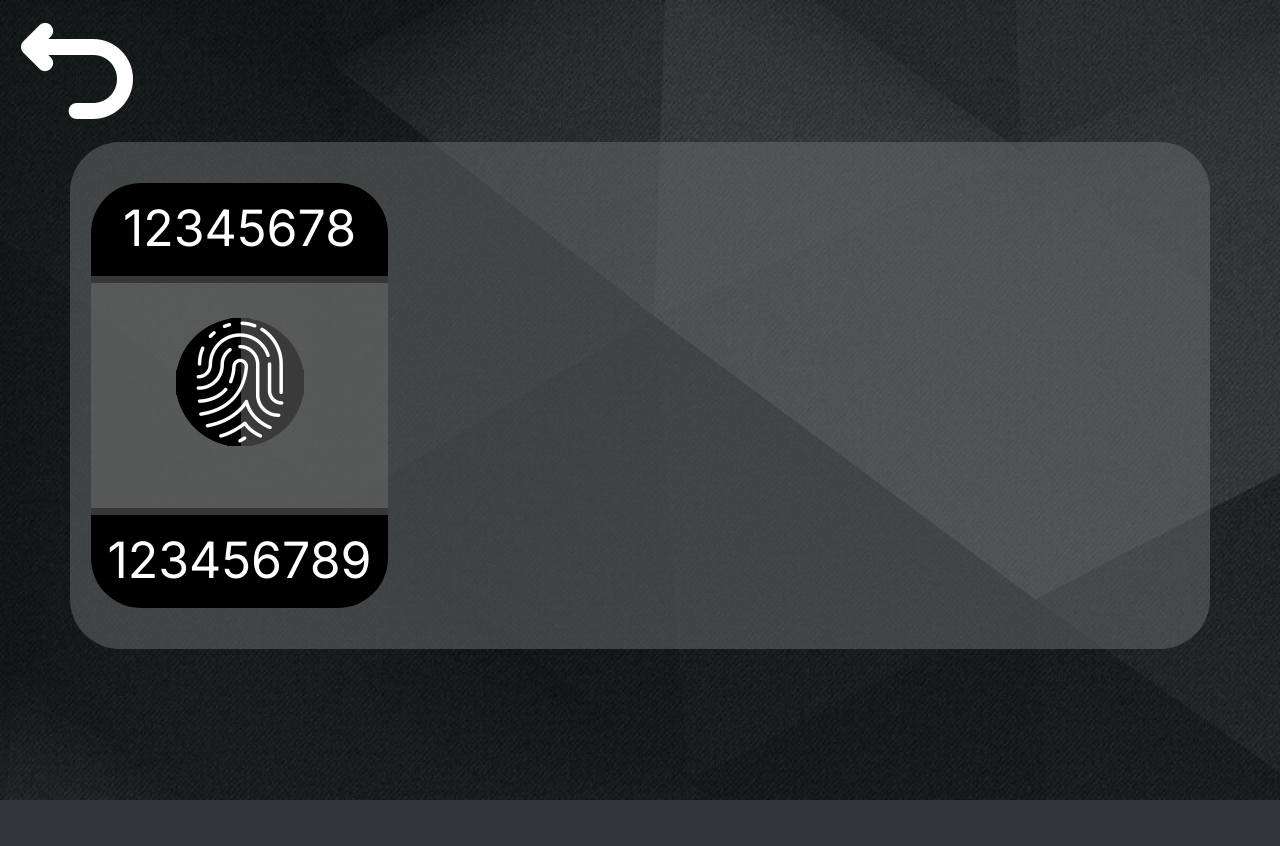
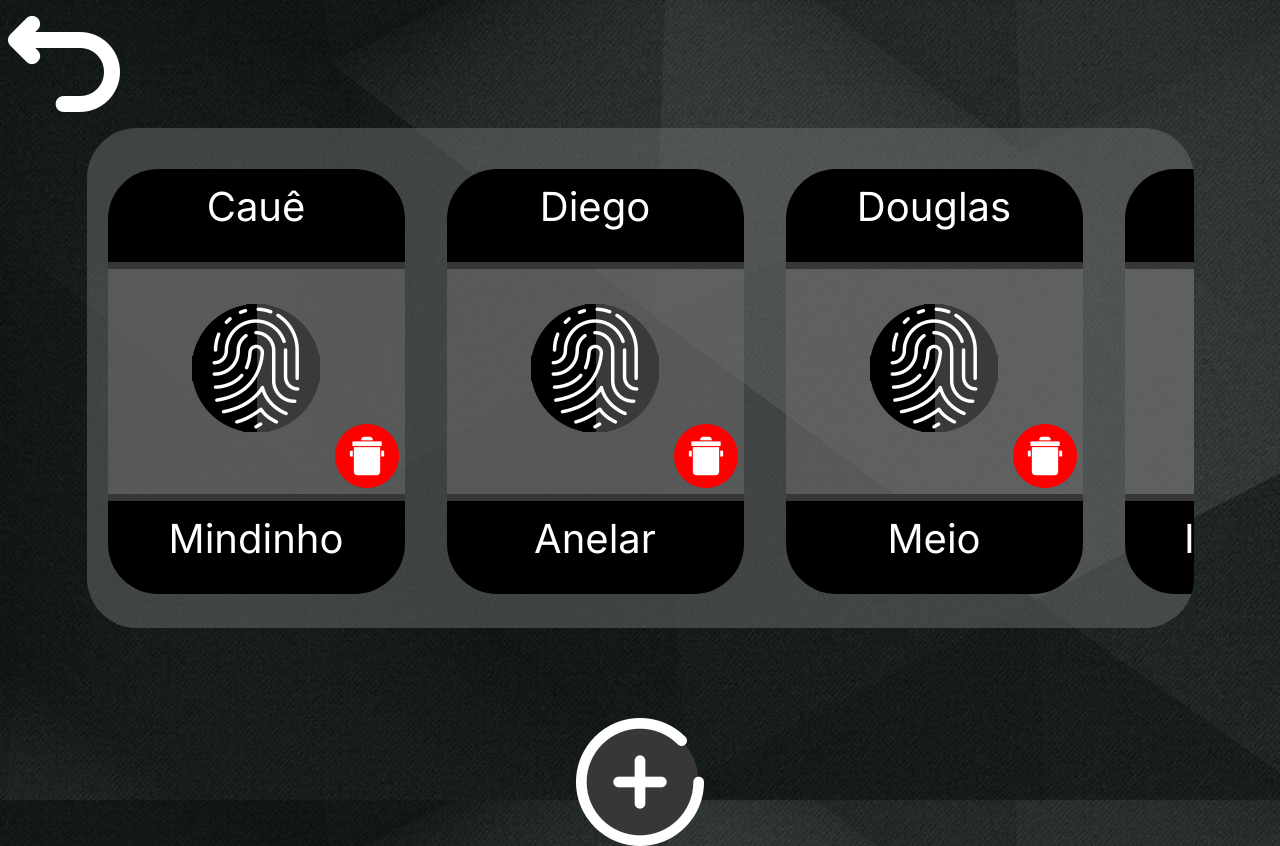
Before and after one commit to WesleySliva1706/ChallangeFIAP-BRQ, a plain HTML site: page biometria/index.html in a window 1280 px wide. Before the commit the page ends 800 px from the top, so only its background shows below. Drawn offline with nearby package versions, Linux system fonts and the light colour scheme.

Commit message:
Tela de Visualizações de Biometrias - Front 100% | Falta as outras

```diff
--- a/assets/styles/styleBio.css
+++ b/assets/styles/styleBio.css
@@ -15,9 +15,18 @@ body {
     background-color: rgba(110, 110, 110, 0.5);
     border-radius: 50px;
     overflow-x: auto;
+    overflow-y: hidden;
+    max-width: 1107px;
+    max-height: 500px;
+    margin-left: auto;
+    margin-right: auto;
 }
 
 .biometrias-cadastradas::-webkit-scrollbar {
+    opacity: 0;
+}
+
+.biometrias-cadastradas::-webkit-scrollbar-corner {
     opacity: 0;
 }
 
@@ -37,7 +46,7 @@ body {
     background-color: rgba(110, 110, 110, 0.5);
 
     color: #FFF;
-    font-size: 50px;
+    font-size: 40px;
 }
 
 .card-header {
@@ -46,11 +55,20 @@ body {
     border-bottom: 7.5px solid #373737;
     height: 100px !important;
     overflow: auto !important;
+    text-align: center !important;
 }
 
-.img-digital {
+.btn-digital {
     position: relative;
     top: 10%;
+    margin-left: auto;
+    margin-right: auto;
+}
+
+.btn-lixo {
+    position: relative;
+    top: 5%;
+    left: 42%;
 }
 
 .card-footer {
@@ -59,4 +77,11 @@ body {
     border-top: 7.5px solid #373737;
     height: 100px !important;
     overflow: auto !important;
+    text-align: center !important;
 }
+
+.btn-nova {
+    position: relative;
+    top: 90px;
+    text-align: center;
+}
--- a/biometria/index.html
+++ b/biometria/index.html
@@ -25,7 +25,7 @@
 
 <html>
 
-<a type="button" class="btn" href="../configuracoes.html">
+<a href="../configuracoes.html">
     <img src="../assets/imgs/voltar.png" alt="Seta de voltar">
 </a>
 
@@ -37,18 +37,143 @@
                 <td>
                     <div class="card text-center">
                         <div class="card-header">
-                            12345678
+                            Cauê
                         </div>
                         <div class="card-body">
-                            <img class="img-digital" src="../assets/imgs/digital-v2.png"
-                                alt="Símbolo de uma digital com um fundo preto e cinza">
+                            <div class="btn-digital">
+                                <a href="../editarDigital.html">
+                                    <img src="../assets/imgs/digital-v2.png"
+                                        alt="Símbolo de uma digital com um fundo preto e cinza">
+                                </a>
+                            </div>
+
+                            <div class="btn-lixo">
+                                <a href="../apagarDigital.html">
+                                    <img src="../assets/imgs/lixo.png"
+                                        alt="Símbolo de uma lata de lixo com fundo vermelho">
+                                </a>
+                            </div>
                         </div>
                         <div class="card-footer">
-                            123456789
+                            Mindinho
+                        </div>
+                    </div>
+                </td>
+
+                <!-- Bloco de Digitais Cadastradas -->
+
+                <td>
+                    <div class="card text-center">
+                        <div class="card-header">
+                            Diego
+                        </div>
+                        <div class="card-body">
+                            <div class="btn-digital">
+                                <a href="../editarDigital.html">
+                                    <img src="../assets/imgs/digital-v2.png"
+                                        alt="Símbolo de uma digital com um fundo preto e cinza">
+                                </a>
+                            </div>
+
+                            <div class="btn-lixo">
+                                <a href="../apagarDigital.html">
+                                    <img src="../assets/imgs/lixo.png"
+                                        alt="Símbolo de uma lata de lixo com fundo vermelho">
+                                </a>
+                            </div>
+                        </div>
+                        <div class="card-footer">
+                            Anelar
+                        </div>
+                    </div>
+                </td>
+
+                <td>
+                    <div class="card text-center">
+                        <div class="card-header">
+                            Douglas
+                        </div>
+                        <div class="card-body">
+                            <div class="btn-digital">
+                                <a href="../editarDigital.html">
+                                    <img src="../assets/imgs/digital-v2.png"
+                                        alt="Símbolo de uma digital com um fundo preto e cinza">
+                                </a>
+                            </div>
+
+                            <div class="btn-lixo">
+                                <a href="../apagarDigital.html">
+                                    <img src="../assets/imgs/lixo.png"
+                                        alt="Símbolo de uma lata de lixo com fundo vermelho">
+                                </a>
+                            </div>
+                        </div>
+                        <div class="card-footer">
+                            Meio
+                        </div>
+                    </div>
+                </td>
+
+                <td>
+                    <div class="card text-center">
+                        <div class="card-header">
+                            Jhonata
+                        </div>
+                        <div class="card-body">
+                            <div class="btn-digital">
+                                <a href="../editarDigital.html">
+                                    <img src="../assets/imgs/digital-v2.png"
+                                        alt="Símbolo de uma digital com um fundo preto e cinza">
+                                </a>
+                            </div>
+
+                            <div class="btn-lixo">
+                                <a href="../apagarDigital.html">
+                                    <img src="../assets/imgs/lixo.png"
+                                        alt="Símbolo de uma lata de lixo com fundo vermelho">
+                                </a>
+                            </div>
+                        </div>
+                        <div class="card-footer">
+                            Indicador
+                        </div>
+                    </div>
+                </td>
+
+                <td>
+                    <div class="card text-center">
+                        <div class="card-header">
+                            Wesley
+                        </div>
+                        <div class="card-body">
+                            <div class="btn-digital">
+                                <a href="../editarDigital.html">
+                                    <img src="../assets/imgs/digital-v2.png"
+                                        alt="Símbolo de uma digital com um fundo preto e cinza">
+                                </a>
+                            </div>
+
+                            <div class="btn-lixo">
+                                <a href="../apagarDigital.html">
+                                    <img src="../assets/imgs/lixo.png"
+                                        alt="Símbolo de uma lata de lixo com fundo vermelho">
+                                </a>
+                            </div>
+                        </div>
+                        <div class="card-footer">
+                            Polegar
                         </div>
                     </div>
                 </td>
         </table>
+    </div>
+
+    <div class="row">
+        <div class="btn-nova">
+            <a href=".. /novaDigital.html">
+                <img src="../assets/imgs/botao-adicionar.png" alt="Símbolo de mais para adicionar digital">
+            </a>
+        </div>
     </div>
 </div>
 
```
